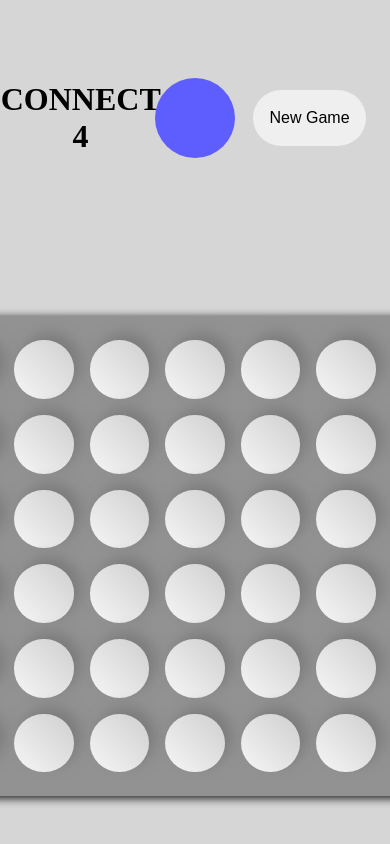
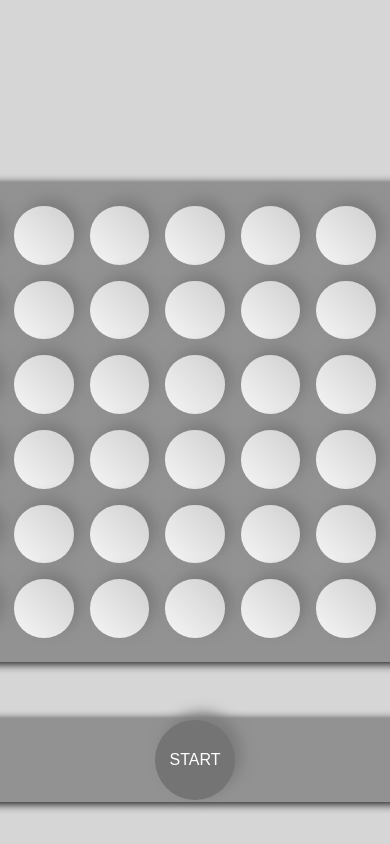
Before and after one commit to peppeconti/connect-4, a React (Create React App) app: page / in a window 390 px wide. Shown: the top 844 px of the page. Built offline with nearby package versions, Linux system fonts and the light colour scheme.

Commit message:
update control

```diff
--- a/src/App.jsx
+++ b/src/App.jsx
@@ -1,6 +1,5 @@
 import React, { useState } from 'react';
 import './App.css';
-import Control from './components/Control';
 import Modal from './components/Modal';
 import Stage from './components/Stage';
 import { createStage } from './stageData';
@@ -19,8 +18,7 @@ function App() {
 
   return (
     <div className='App'>
-      <Stage stage={stage} setStage={setStage} player={player} setPlayer={setPlayer} newGame={newGame} setNewGame={setNewGame} />
-      <Control player={player} newGame={newGame} onStart={startNewGame} />
+      <Stage stage={stage} setStage={setStage} player={player} setPlayer={setPlayer} newGame={newGame} setNewGame={setNewGame} startNewGame={startNewGame} />
       {newGame === 0 && <Modal player={player}/>}
     </div>
   );
--- a/src/components/Control.css
+++ b/src/components/Control.css
@@ -1,67 +1,21 @@
-:root {
-    --width: 35rem;
-}
-
-.control-wrapper {
-    height: 100%;
-    width: 20%;
-    display: flex;
-    justify-content: center;
-    align-items: center;
-}
-
 .control {
-    width: 15rem !important;
-    min-width: 15rem !important;
-    height: calc((var(--width)/7)*6) !important;
     display: flex;
     flex-direction: column;
     justify-content: space-between;
-    width: 100%;
+    align-items: center;
     height: 100%;
-    padding: 0 1rem;
-    text-align: center;
+    background: rgb(146, 146, 146);
+    box-shadow: 2px 2px 10px rgb(14, 14, 14);
+    border-radius: 20px;
+    padding: 1rem 0;
 }
 
-.head, .button {
-    display: flex;
-    align-items: center;
-    justify-content: center;
-    height: 5rem;
-}
-
-.title {
-    font-size: 2rem;
-}
-
-.startButton {
-    outline: none;
-    border-radius: 3rem;
-    cursor: pointer;
-    border: none;
-    width: 100%;
-    height: 70%;
-}
-
-.startButton:hover {
-    opacity: .8;
-}
-
-.turn {
-    display: flex;
-    flex-direction: column;
-    align-items: center;
-    justify-content: space-evenly;
-    padding: 3rem 0;
-}
-
-.disk {
-    height: 8rem;
-    width: 8rem;
+.player {
+    width: 50px;
+    height: 50px;
+    background: linear-gradient(225deg, #cfcfcf, #f6f6f6);
     border-radius: 50%;
-    display: flex;
-    align-items: center;
-    justify-content: center;
+    box-shadow: 7px -7px 14px #7c7c7c;
 }
 
 .green {
@@ -72,33 +26,25 @@
     background: #ff5959;
 }
 
-.game-over {
-    background: rgb(94, 94, 255);
+.button {
+    border-radius: 50%;
+    height: 80px;
+    width: 80px;
+    background: #747474;
+    outline: none;
+    border: none;
+    color: #fff;
+    cursor: pointer;
+    box-shadow: 7px -7px 14px #7c7c7c;
+}
+
+.button:hover {
+    opacity: .8;
 }
 
 @media only screen and (max-width: 1000px) {
-
-    .control-wrapper {
-        height: 25%;
-        width: 100%;
-        margin-bottom: 5rem;
-    }
-
     .control {
-        width: inherit !important;
-        height: 100% !important;
         flex-direction: row;
-        align-items: center;
-        padding: 0;
-    }
-
-    .turn, .button, .head {
-        width: 33%;
-        padding: 0;
-    }
-
-    .disk {
-        height: 5rem;
-        width: 5rem;
+        text-align: center;
     }
 }
--- a/src/components/Control.jsx
+++ b/src/components/Control.jsx
@@ -3,24 +3,14 @@ import './Control.css';
 
 const Control = ({ player, newGame, onStart }) => {
 
-    const playerName = player === 'green' ? 'Player 1' : 'Player 2';
-
     return (
-        <section className='control-wrapper'>
-            <aside className='control'>
-                <div className='head'>
-                    <h1 className='title'>CONNECT 4</h1>
-                </div>
-                <div className='turn'>
-                    <div className={`disk ${newGame === 2 ? player : 'game-over'}`}>
-                        {newGame === 2 && <h2 className='player'>{playerName}</h2>}
-                    </div>
-                </div>
-                <div className='button'>
-                    <button className='startButton' onClick={onStart}>New Game</button>
-                </div>
-            </aside>
-        </section>
+        <div className='control'>
+            <div className={`player ${player === 'green' ? 'green' : 'empty'}`} />
+            <div>
+                <button className='button' type='button' onClick={onStart}>START</button>
+            </div>
+            <div className={`player ${player === 'red' ? 'red' : 'empty'}`} />
+        </div>
     )
 }
 
--- a/src/components/Stage.css
+++ b/src/components/Stage.css
@@ -3,12 +3,7 @@
 }
 
 .stage-wrapper {
-    width: 45%;
-    min-width: var(--width);
-    height: 100%;
-    display: flex;
-    justify-content: center;
-    align-items: center;
+    position: relative;
 }
 
 .main {
@@ -24,14 +19,20 @@
     min-height: calc((var(--width)/7)*6);
 }
 
+.start-panel {
+    position: absolute;
+    top: 0;
+    left: calc(100% + 3rem);
+    height: 100%;
+    width: 110px;
+    padding: .5rem;
+}
+
 @media only screen and (max-width: 1000px) {
-    .stage-wrapper {
+    .start-panel {
+        top: calc(100% + 3rem);
+        left: 0;
+        height: 100px;
         width: 100%;
-        min-width: var(--width);
-        height: 70%;
-        min-height: calc((var(--width)/7)*6);
-        display: flex;
-        justify-content: center;
-        align-items: center;
     }
 }
--- a/src/components/Stage.jsx
+++ b/src/components/Stage.jsx
@@ -1,14 +1,18 @@
 import React from 'react';
 import './Stage.css';
 import Column from './Column';
+import Control from './Control';
 
-const Stage = ({ stage, setStage, player, setPlayer, newGame, setNewGame }) => {
+const Stage = ({ stage, setStage, player, setPlayer, newGame, setNewGame, startNewGame }) => {
 
     return (
         <div className='stage-wrapper'>
             <section className='main'>
                 {stage.map((col, index) => <Column key={index} id={index} col={col} stage={stage} setStage={setStage} player={player} setPlayer={setPlayer} newGame={newGame} setNewGame={setNewGame} />)}
             </section>
+            <aside className='start-panel'>
+                <Control onStart={startNewGame} player={player} />
+            </aside>
         </div>
     )
 }
```
